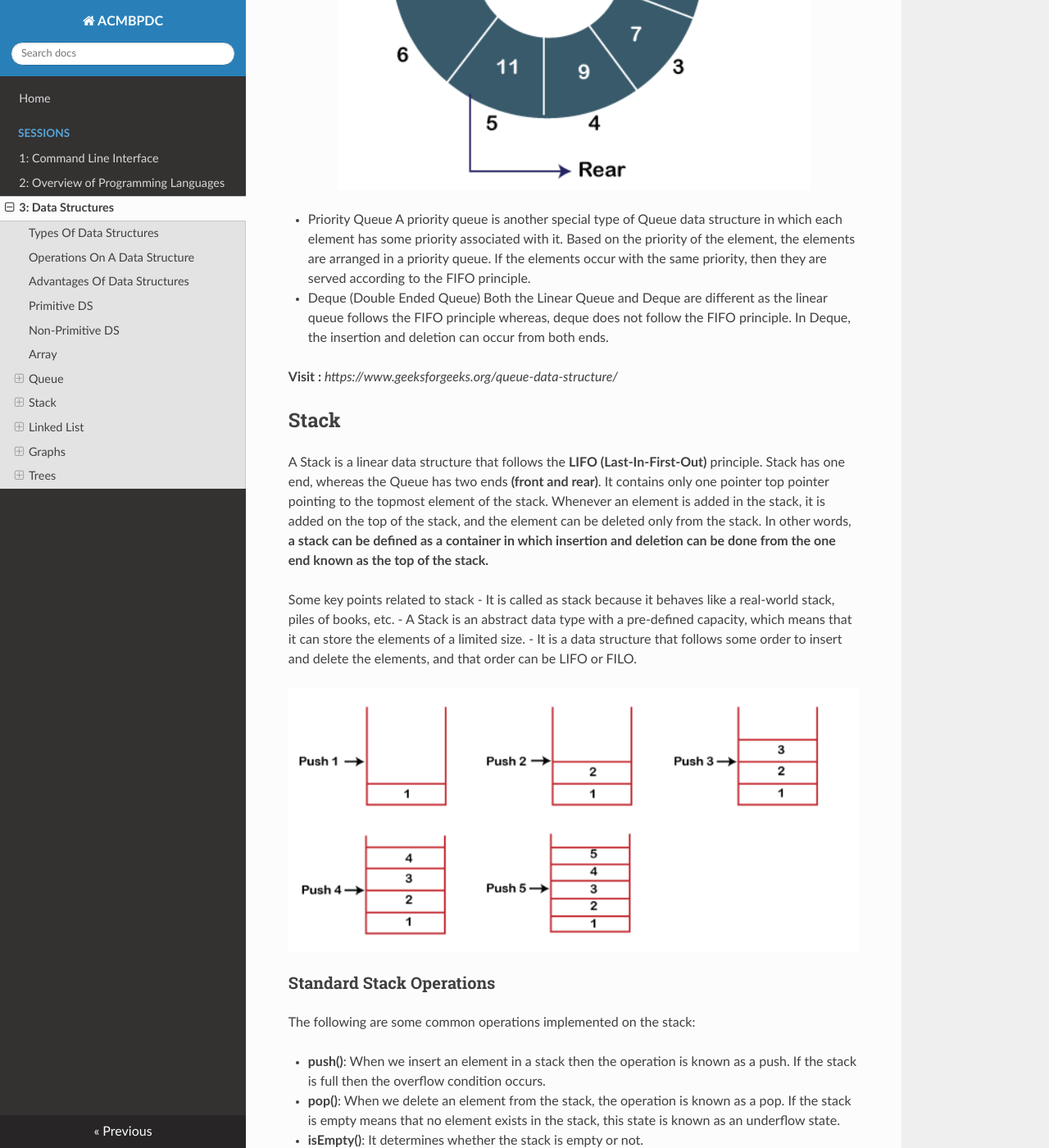
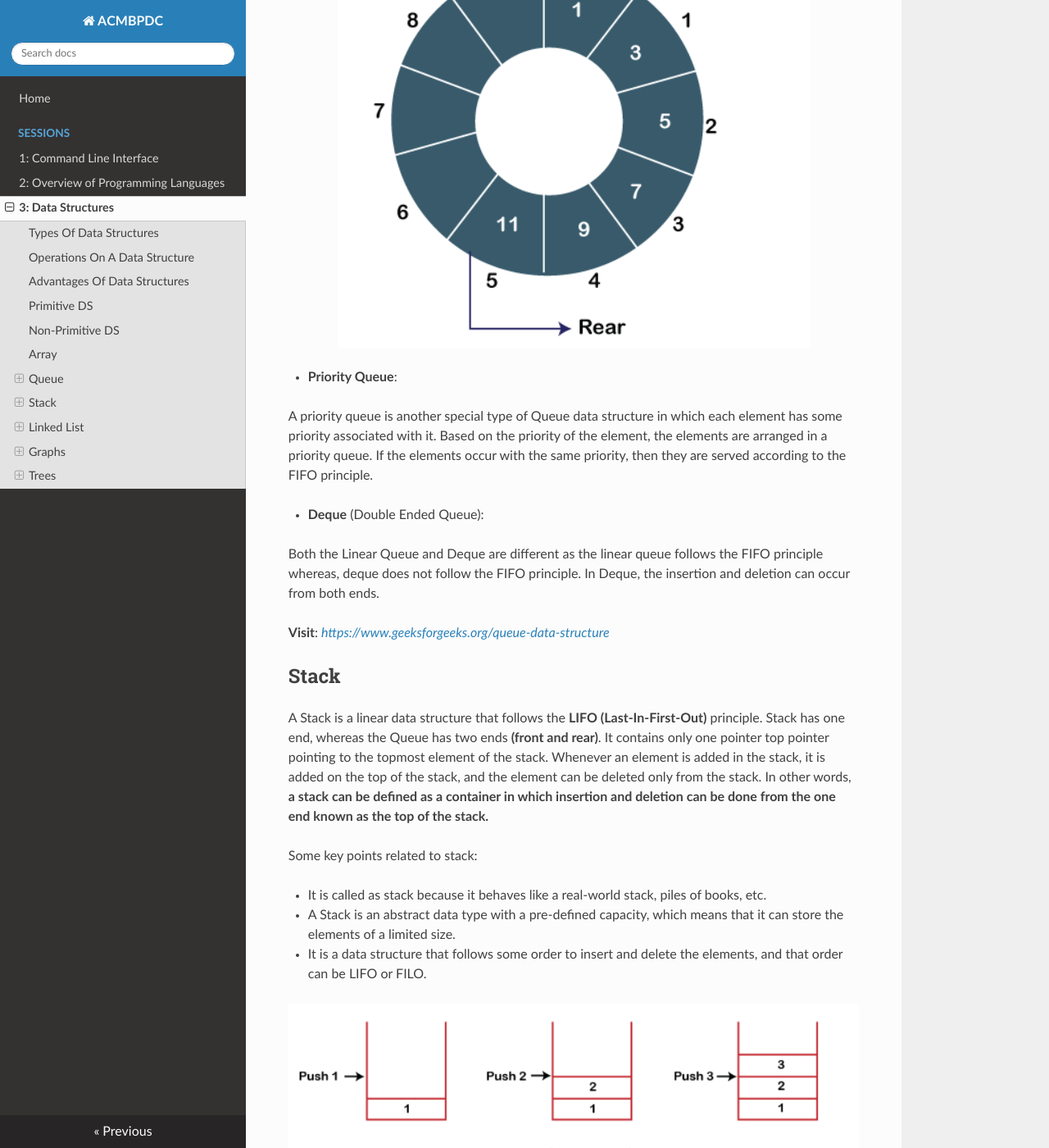
Before and after one commit to acmbpdc/coding-bootcamp-2021, an MkDocs documentation site: the page built from docs/03-data-structures/README.md, in a window 1280 px wide and 1400 px high, scrolled down 7371 px. Shown: the whole window at 82% size. Built offline with MkDocs 1.6.1, drawn with Linux system fonts in a browser that asks for light colours; nearby versions of some CDN libraries; some of the changed text lies outside the part shown.

Commit message:
[03-ds] Fix Formatting

````diff
--- a/docs/03-data-structures/README.md
+++ b/docs/03-data-structures/README.md
@@ -6,11 +6,14 @@ To structure the data in memory, 'n' number of algorithms were proposed, and all
 
 ## Types Of Data Structures
 The Data Structures can be divided as follows:
+
 * <b><i>Primitive</b>
 * <b>Non-Primitive</i></b>
+
 <p align = "center"><img src = "./assets/DSA-2.png"></p>
 
 Another Classification for Data Structures can be as follows:
+
 * <b><i>Static Data Structure</i></b> :
 It is a type of data structure where the size is allocated at the compile time. Therefore, the maximum size is fixed.
 * <b><i>Dynamic Data Structure</i></b> :
@@ -75,7 +78,8 @@ for ( int i=0; i<n ;i++)
     }
 }
 ```
-<b> Visit : </b> <i>https://www.geeksforgeeks.org/array-data-structure/</i>
+
+**Visit** : [*https://www.geeksforgeeks.org/array-data-structure*](https://www.geeksforgeeks.org/array-data-structure)
 
 ## Queue
 
@@ -212,54 +216,73 @@ int main()
 
 ### Types of Queue
 
-* Linear Queue
+* **Linear Queue**:
+
 In Linear Queue, an insertion takes place from one end while the deletion occurs from another end. The end at which the insertion takes place is known as the rear end, and the end at which the deletion takes place is known as front end. It strictly follows the FIFO rule. The linear Queue can be represented, as shown in the below figure:
+
 <p align = "center"><img src = "./assets/DSA-6.png"></p>
 
-* Circular Queue
+* **Circular Queue**:
+
 In Circular Queue, all the nodes are represented as circular. It is similar to the linear Queue except that the last element of the queue is connected to the first element. It is also known as Ring Buffer as all the ends are connected to another end. The circular queue can be represented as:
+
 <p align = "center"><img src = "./assets/DSA-7.png"></p>
 
-* Priority Queue
+* **Priority Queue**:
+
 A priority queue is another special type of Queue data structure in which each element has some priority associated with it. Based on the priority of the element, the elements are arranged in a priority queue. If the elements occur with the same priority, then they are served according to the FIFO principle.
-* Deque (Double Ended Queue)
+
+* **Deque** (Double Ended Queue):
+
 Both the Linear Queue and Deque are different as the linear queue follows the FIFO principle whereas, deque does not follow the FIFO principle. In Deque, the insertion and deletion can occur from both ends.
 
-<b> Visit : </b> <i>https://www.geeksforgeeks.org/queue-data-structure/</i>
+**Visit**: [*https://www.geeksforgeeks.org/queue-data-structure*](https://www.geeksforgeeks.org/queue-data-structure)
 
 ## Stack
 
 A Stack is a linear data structure that follows the <b>LIFO (Last-In-First-Out)</b> principle. Stack has one end, whereas the Queue has two ends <b>(front and rear)</b>. It contains only one pointer top pointer pointing to the topmost element of the stack. Whenever an element is added in the stack, it is added on the top of the stack, and the element can be deleted only from the stack. In other words,<b> a stack can be defined as a container in which insertion and deletion can be done from the one end known as the top of the stack.</b>
 
-Some key points related to stack
+Some key points related to stack:
+
 - It is called as stack because it behaves like a real-world stack, piles of books, etc.
 - A Stack is an abstract data type with a pre-defined capacity, which means that it can store the elements of a limited size.
 - It is a data structure that follows some order to insert and delete the elements, and that order can be LIFO or FILO.
+
 <p align = "center"><img src = "./assets/DSA-8.png"></p>
 
 ### Standard Stack Operations
 The following are some common operations implemented on the stack:
 
-- <b>push()</b>: When we insert an element in a stack then the operation is known as a push. If the stack is full then the overflow condition occurs.
-- <b>pop()</b>: When we delete an element from the stack, the operation is known as a pop. If the stack is empty means that no element exists in the stack, this state is known as an underflow state.
-- <b>isEmpty()</b>: It determines whether the stack is empty or not.
-- <b>isFull()</b>: It determines whether the stack is full or not.'
-- <b>peek()</b>: It returns the element at the given position.
-- <b>count()</b>: It returns the total number of elements available in a stack.
-- <b>change()</b>: It changes the element at the given position.
-- <b>display()</b>: It prints all the elements available in the stack.
+- `push()`: When we insert an element in a stack then the operation is known as a push. If the stack is full then the overflow condition occurs.
+- `pop()`: When we delete an element from the stack, the operation is known as a pop. If the stack is empty means that no element exists in the stack, this state is known as an underflow state.
+- `isEmpty()`: It determines whether the stack is empty or not.
+- `isFull()`: It determines whether the stack is full or not.
+- `peek()`: It returns the element at the given position.
+- `count()`: It returns the total number of elements available in a stack.
+- `change()`: It changes the element at the given position.
+- `display()`: It prints all the elements available in the stack.
 
 ### Applications of Stack
 - <b>Balancing of symbols :</b> Stack is used for balancing a symbol. As we know, each program has an opening and closing braces; when the opening braces come, we push the braces in a stack, and when the closing braces appear, we pop the opening braces from the stack. Therefore, the net value comes out to be zero. If any symbol is left in the stack, it means that some syntax occurs in a program.
-- <b>String reversal: </b>Stack is also used for reversing a string. For example, we want to reverse a "javaTpoint" string, so we can achieve this with the help of a stack.
+
+- <b>String reversal: </b>Stack is also used for reversing a string. For example, we want to reverse a "*javaTpoint*" string, so we can achieve this with the help of a stack.
+
 First, we push all the characters of the string in a stack until we reach the null character.
+
 After pushing all the characters, we start taking out the character one by one until we reach the bottom of the stack.
+
 - <b>UNDO/REDO: </b>It can also be used for performing UNDO/REDO operations. For example, we have an editor in which we write 'a', then 'b', and then 'c'; therefore, the text written in an editor is abc. So, there are three states, a, ab, and abc, which are stored in a stack. There would be two stacks in which one stack shows UNDO state, and the other shows REDO state.
+
 If we want to perform UNDO operation, and want to achieve 'ab' state, then we implement pop operation.
+
 - <b>Recursion:</b> The recursion means that the function is calling itself again. To maintain the previous states, the compiler creates a system stack in which all the previous records of the function are maintained.
+
 - <b>DFS(Depth First Search): </b> This search is implemented on a Graph, and Graph uses the stack data structure.
+
 - <b>Backtracking: </b>Suppose we have to create a path to solve a maze problem. If we are moving in a particular path, and we realize that we come on the wrong way. In order to come at the beginning of the path to create a new path, we have to use the stack data structure.
+
 - <b>Expression conversion:</b>Stack can also be used for expression conversion. This is one of the most important applications of stack.
+
 - <b>Memory management: </b> The stack manages the memory. The memory is assigned in the contiguous memory blocks. The memory is known as stack memory as all the variables are assigned in a function call stack memory. The memory size assigned to the program is known to the compiler. When the function is created, all its variables are assigned in the stack memory. When the function completed its execution, all the variables assigned in the stack are released.
 
 ```c
@@ -338,7 +361,7 @@ int main()
 }
 ```
 
-<b> Visit : </b> <i>https://www.geeksforgeeks.org/stack-data-structure/</i>
+**Visit**: [*https://www.geeksforgeeks.org/stack-data-structure*](https://www.geeksforgeeks.org/stack-data-structure)
 
 ## Linked List
 
@@ -351,7 +374,7 @@ int main()
 ### Uses of Linked List
 
 * The list is not required to be contiguously present in the memory. The node can reside any where in the memory and linked together to make a list. This achieves optimized utilization of space.
-* list size is limited to the memory size and doesn't need to be declared in advance.
+* List size is limited to the memory size and doesn't need to be declared in advance.
 * Empty node can not be present in the linked list.
 * We can store values of primitive types or objects in the singly linked list.
 
@@ -634,7 +657,7 @@ void display()
 }
 ```
 
-<b> Visit : </b> <i>https://www.geeksforgeeks.org/data-structures/linked-list/</i>
+**Visit**: [*https://www.geeksforgeeks.org/data-structures/linked-list/*](https://www.geeksforgeeks.org/data-structures/linked-list/)
 
 ## Graphs
 
@@ -656,7 +679,7 @@ A directed graph is shown in the following figure.
 
 
 
-<b> Visit : </b> <i>https://www.geeksforgeeks.org/graph-data-structure-and-algorithms/</i>
+**Visit**: [*https://www.geeksforgeeks.org/graph-data-structure-and-algorithms/*](https://www.geeksforgeeks.org/graph-data-structure-and-algorithms/)
 
 ## Trees
 
@@ -679,4 +702,4 @@ A tree is also one of the data structures that represent hierarchical data. Supp
 
 <p align = "center"><img src = "./assets/DSA-13.png"></p>
 
-<b> Visit : </b> <i>https://www.geeksforgeeks.org/binary-tree-data-structure/</i>
+**Visit**: [*https://www.geeksforgeeks.org/binary-tree-data-structure/*](https://www.geeksforgeeks.org/binary-tree-data-structure/)
````
Also changed, not shown: site/03-data-structures/index.html, site/index.html, site/search/search_index.json, site/sitemap.xml, 1 other file.
